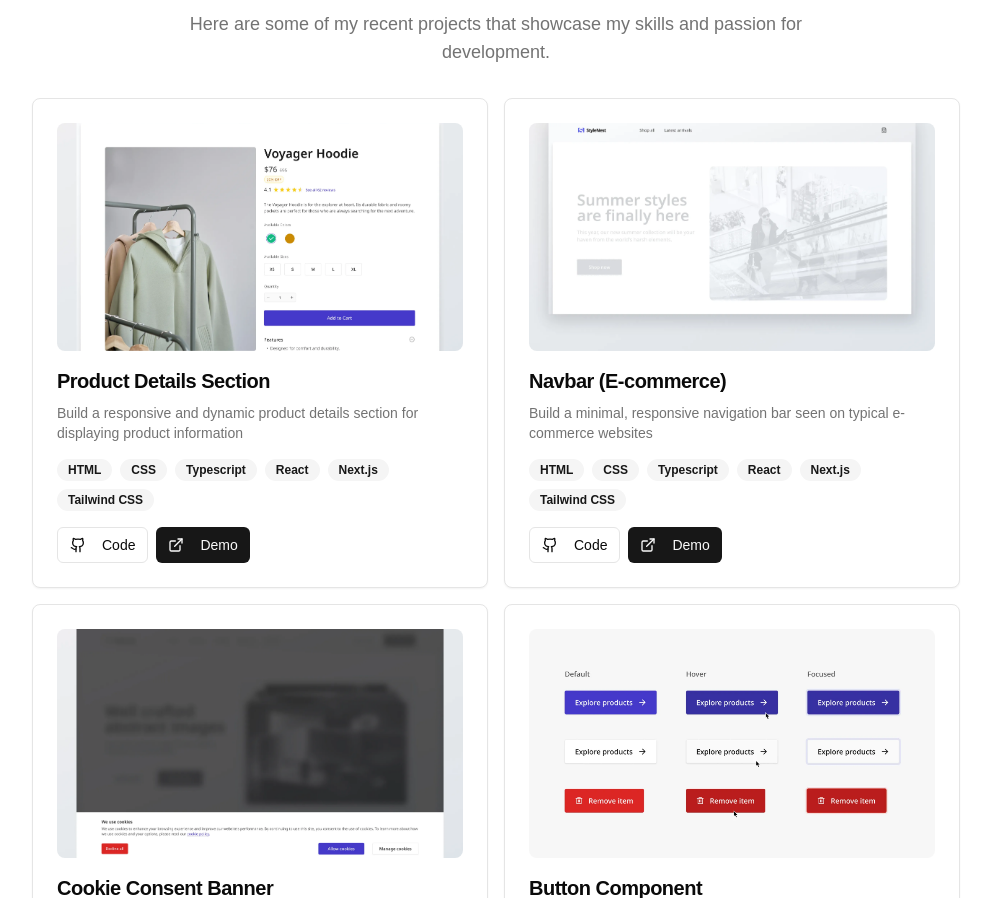
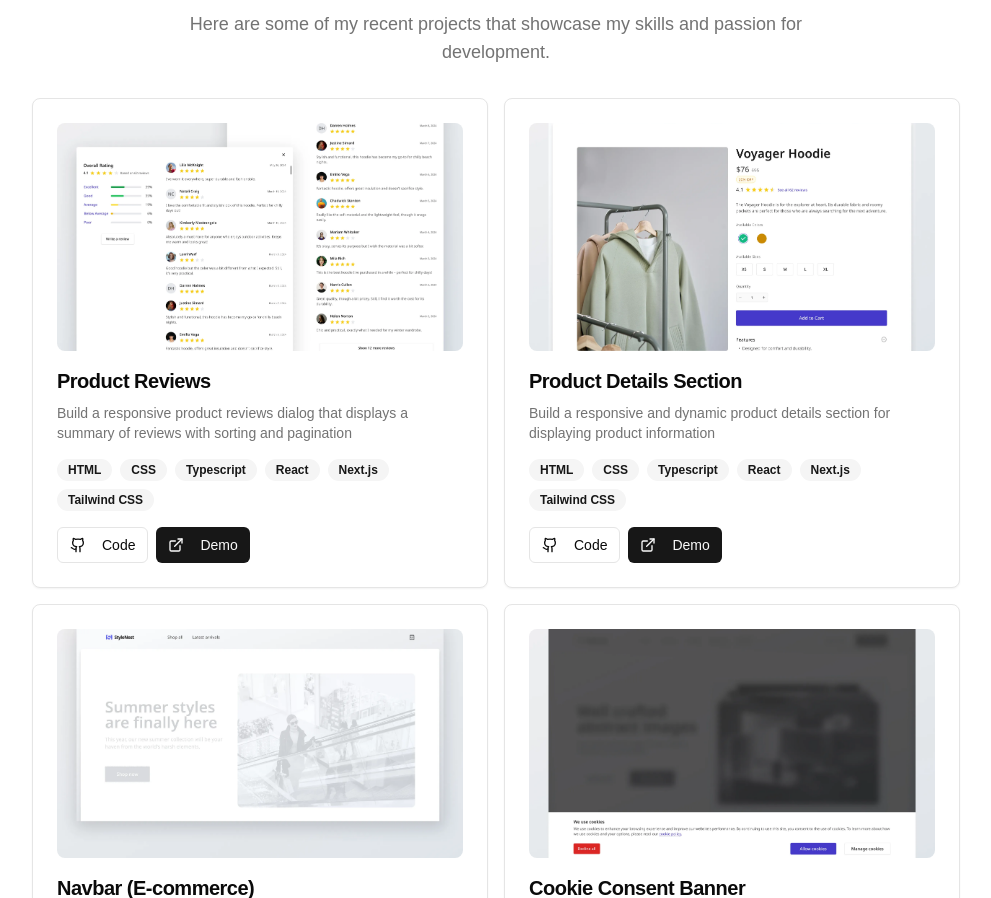
Before and after one commit to adam-wrote-this/my-portfolio, a Next.js app: page / in a window 1280 px wide. Shown: the part 1000-1898 px from the top of the page, without its empty margins (144-1135 px from the left). Built offline with nearby package versions, Linux system fonts and the light colour scheme.

Commit message:
feat: Refactor code structure for improved readability and maintainability

```diff
--- a/app/page.tsx
+++ b/app/page.tsx
@@ -22,6 +22,15 @@ import Image from 'next/image'
 
 export default function Showcase() {
   const projects = [
+    {
+      title: 'Product Reviews',
+      description:
+        'Build a responsive product reviews dialog that displays a summary of reviews with sorting and pagination',
+      image: '/product-reviews.webp',
+      tags: ['HTML', 'CSS', 'Typescript', 'React', 'Next.js', 'Tailwind CSS'],
+      github: 'https://github.com/adam-wrote-this/product-reviews',
+      demo: 'https://product-reviews-jade.vercel.app/'
+    },
     {
       title: 'Product Details Section',
       description:
```
Also changed, not shown: public/product-reviews.webp (added).
